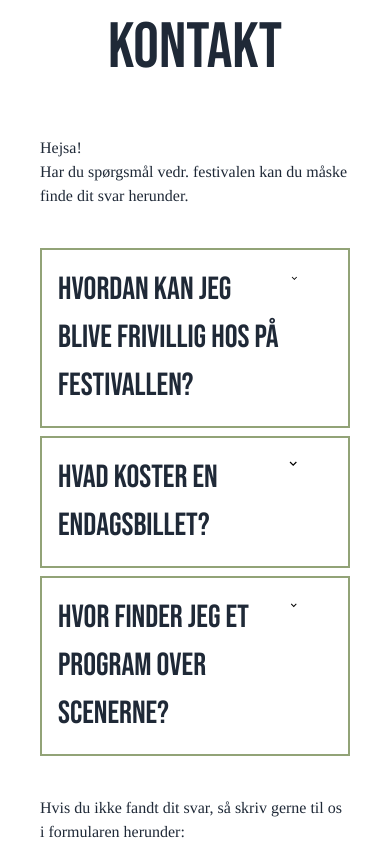
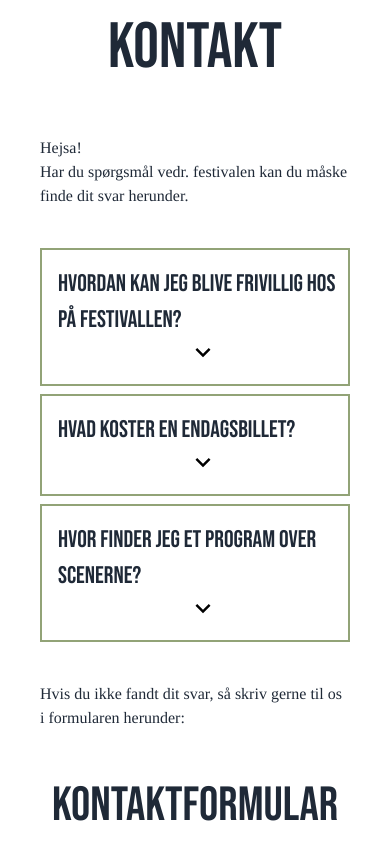
Before and after one commit to juliehjakobsen/vildskud, a website built with Vite: page src/kontakt.html in a window 390 px wide. Shown: the top 849 px of the page. Built offline with nearby package versions, Linux system fonts and the light colour scheme.

Commit message:
mobile kontakt

```diff
--- a/src/kontakt.html
+++ b/src/kontakt.html
@@ -33,16 +33,23 @@
         <!-- SPØRGSMÅL 1 -->
         <article>
           <div tabindex="0" class="collapse border-2 border-morkegron">
-            <div class="collapse-title flex">
-              <h3 class="text-h3_mobil">
+            <div class="collapse-title pr-0">
+              <h4 class="text-h4_mobil">
                 Hvordan kan jeg blive frivillig hos på festivallen?
-              </h3>
-              <svg width="25" height="25" viewBox="0 0 24 24">
+              </h4>
+              <div class="flex justify-center">
+                <svg
+                  class="justify-center"
+                  width="30"
+                  height="30"
+                  viewBox="0 0 24 24"
+                >
                   <path
                     fill="#000000"
                     d="m12 15.4l-6-6L7.4 8l4.6 4.6L16.6 8L18 9.4Z"
                   />
                 </svg>
+              </div>
             </div>
             <div class="collapse-content">
               <p>Bliv en del af vores seje team.</p>
@@ -55,7 +62,7 @@
                 Vil du være frivillig, eller har du spørgsmål så skriv til:
                 <br />
                 <br />
-                <span class="font-bold">frivillig@vildskud.dk </span>
+                <span class="italic">frivillig@vildskud.dk </span>
               </p>
               <br />
               <p>Klik på linket herunder, for at læse mere</p>
@@ -71,14 +78,16 @@
         <!-- SPØRGSMÅL 2 -->
         <article>
           <div tabindex="0" class="collapse mt-2 border-2 border-morkegron">
-            <div class="collapse-title flex justify-between">
-              <h3 class="text-h3_mobil">Hvad koster en endagsbillet?</h3>
-              <svg width="20" height="20" viewBox="0 0 24 24">
+            <div class="collapse-title pr-0">
+              <h4 class="text-h4_mobil">Hvad koster en endagsbillet?</h4>
+              <div class="flex justify-center">
+                <svg width="30" height="30" viewBox="0 0 24 24">
                   <path
                     fill="#000000"
                     d="m12 15.4l-6-6L7.4 8l4.6 4.6L16.6 8L18 9.4Z"
                   />
                 </svg>
+              </div>
             </div>
             <div class="collapse-content">
               <p>En endagsbillet koster: 120,- DKK</p>
@@ -95,16 +104,18 @@
         <!-- SPØRGSMÅL 3 -->
         <article>
           <div tabindex="0" class="collapse mt-2 border-2 border-morkegron">
-            <div class="collapse-title flex justify-between">
-              <h3 class="text-h3_mobil">
+            <div class="collapse-title pr-0">
+              <h4 class="text-h4_mobil">
                 Hvor finder jeg et program over scenerne?
-              </h3>
-              <svg width="23" height="23" viewBox="0 0 24 24">
+              </h4>
+              <div class="flex justify-center">
+                <svg width="30" height="30" viewBox="0 0 24 24">
                   <path
                     fill="#000000"
                     d="m12 15.4l-6-6L7.4 8l4.6 4.6L16.6 8L18 9.4Z"
                   />
                 </svg>
+              </div>
             </div>
             <div class="collapse-content">
               <p>
@@ -135,7 +146,7 @@
             <h2 class="flex justify-center text-h2_mobil">Kontaktformular</h2>
           </div>
           <!-- FORM -->
-          <div class="">
+          <div>
             <form action="">
               <div class="pt-8">
                 <div>
@@ -190,7 +201,7 @@
               </div>
               <div class="pt-5">
                 <button
-                  class="rounded-sm border-2 border-morkegron px-3 text-h3_mobil text-morkegron"
+                  class="rounded-sm border-2 border-morkegron px-3 text-morkegron"
                 >
                   <input type="submit" value="Send Formular" />
                 </button>
```
Lines whose indentation alone changed are shown as unchanged.
